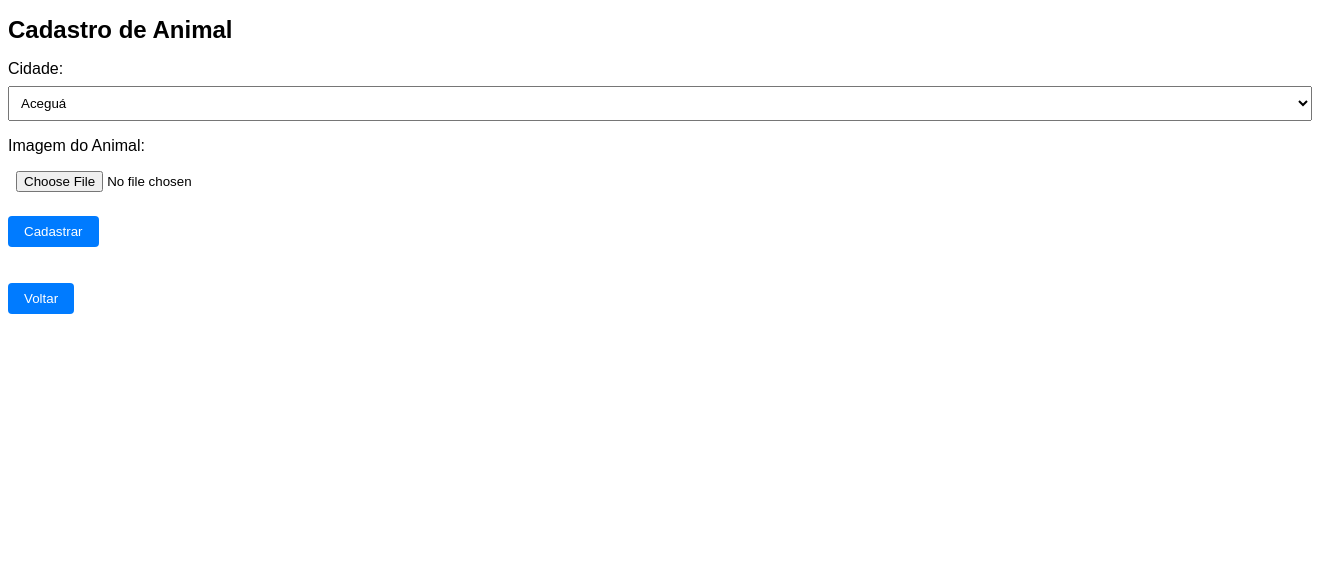
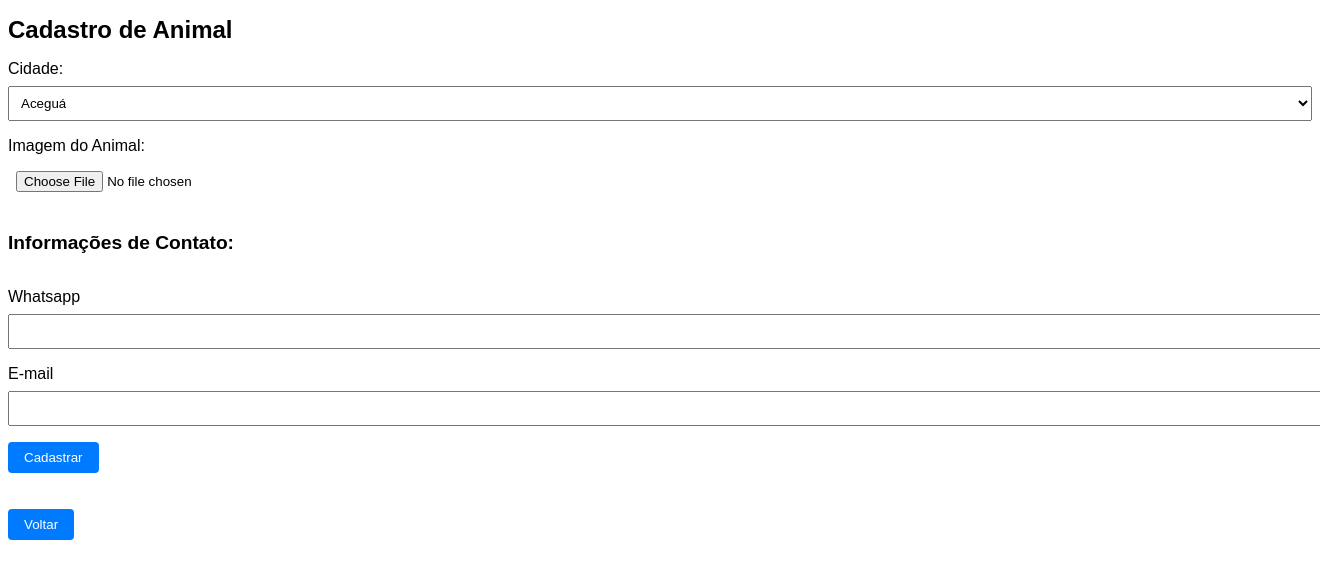
Before and after one commit to andrecmariano/Projeto_Imersao_Alura, a Flask app: page /cadastrar-animal in a window 1320 px wide; the page is wider, and only the part inside the window is pictured. Shown: the top 579 px of that part. Run offline with Flask 3, Linux system fonts and the light colour scheme.

Commit message:
Update cadastrar_animal.html

```diff
--- a/templates/cadastrar_animal.html
+++ b/templates/cadastrar_animal.html
@@ -17,6 +17,14 @@
     <label for="imagem">Imagem do Animal:</label>
     <input type="file" name="imagem" accept="image/*">
     <br>
+    <h2>Informações de Contato:</h2>
+    <br>
+    <label for="Whatsapp">Whatsapp</label>
+    <input type="text" name="Whatsapp" >
+    <br>
+    <label for="e-mail">E-mail</label>
+    <input type="text" name="e-mail" >
+    <br>
     <button type="submit">Cadastrar</button>
   </form>
   <br><br>
```
